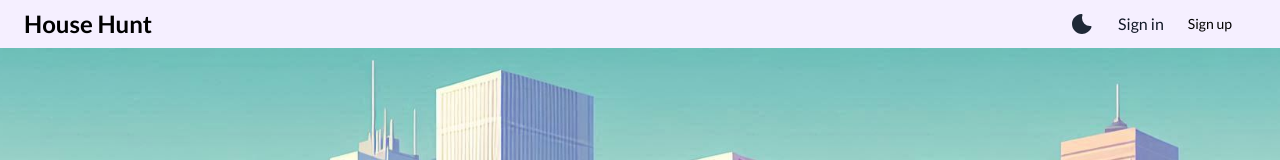
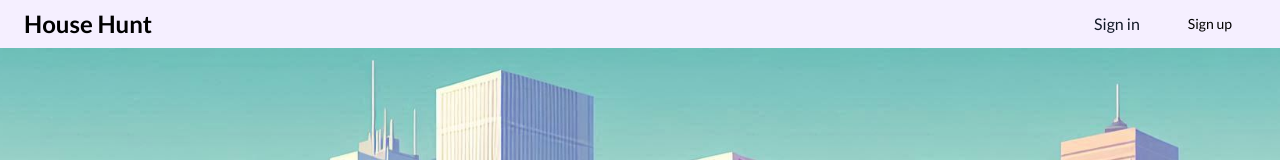
Before and after one commit to Houstin0/project-Real_estate-fullStack, a React (Vite) app in the folder client/: page / in a window 1280 px wide. Shown: the top 160 px of the page. Built offline with nearby package versions, Linux system fonts and the light colour scheme.

Commit message:
moved toggle darkmode button

```diff
--- a/client/src/components/Navbar.jsx
+++ b/client/src/components/Navbar.jsx
@@ -122,51 +122,6 @@ function Navbar() {
         </a>
 
         <div className="flex items-center md:order-2 space-x-3 md:space-x-0 rtl:space-x-reverse">
-          {/* Dark mode toggle button */}
-          <button
-            id="theme-toggle"
-            type="button"
-            onClick={toggleDarkMode}
-            className="text-xl text-gray-500 dark:text-gray-400 lg:hover:bg-gray-200 lg:dark:hover:bg-gray-700 rounded-lg p-2 mx-4"
-          >
-            <svg
-              className="w-6 h-6 text-gray-800 dark:text-white"
-              id="theme-toggle-dark-icon"
-              aria-hidden="true"
-              xmlns="http://www.w3.org/2000/svg"
-              width="24"
-              height="24"
-              fill="currentColor"
-              viewBox="0 0 24 24"
-            >
-              <path
-                fillRule="evenodd"
-                d="M11.675 2.015a.998.998 0 0 0-.403.011C6.09 2.4 2 6.722 2 12c0 5.523 4.477 10 10 10 4.356 0 8.058-2.784 9.43-6.667a1 1 0 0 0-1.02-1.33c-.08.006-.105.005-.127.005h-.001l-.028-.002A5.227 5.227 0 0 0 20 14a8 8 0 0 1-8-8c0-.952.121-1.752.404-2.558a.996.996 0 0 0 .096-.428V3a1 1 0 0 0-.825-.985Z"
-                clipRule="evenodd"
-              />
-            </svg>
-
-
-            <svg
-              className="w-6 h-6 text-gray-800 dark:text-white"
-              id="theme-toggle-light-icon"
-              aria-hidden="true"
-              xmlns="http://www.w3.org/2000/svg"
-              width="24"
-              height="24"
-              fill="none"
-              viewBox="0 0 24 24"
-            >
-              <path
-                stroke="currentColor"
-                strokeLinecap="round"
-                strokeLinejoin="round"
-                strokeWidth="2"
-                d="M12 5V3m0 18v-2M7.05 7.05 5.636 5.636m12.728 12.728L16.95 16.95M5 12H3m18 0h-2M7.05 16.95l-1.414 1.414M18.364 5.636 16.95 7.05M16 12a4 4 0 1 1-8 0 4 4 0 0 1 8 0Z"
-              />
-            </svg>
-          </button>
-
           {/* User menu */}
           {currentUser ? (
             <div>
@@ -186,12 +141,7 @@ function Navbar() {
               {/* Dropdown menu */}
               {userDropdownVisible && (
                 <div className="z-50 m-4 text-base list-none bg-white divide-y divide-gray-100 rounded-lg shadow dark:bg-gray-700 dark:divide-gray-600 absolute right-0">
-
-
-
-
                   <ul className="py-2" aria-labelledby="user-menu-button">
-
                     <li>
                       <Link
                         to="/profile"
@@ -204,6 +154,56 @@ function Navbar() {
                           {currentUser.email}
                         </span>
                       </Link>
+                    </li>
+
+                    <li>
+                      {/* Dark mode toggle button */}
+                      <button
+                        onClick={toggleDarkMode}
+                        className="block w-full text-left px-4 py-2 text-sm text-gray-700 rounded-lg hover:bg-gray-100 dark:hover:bg-gray-600 dark:text-gray-200 dark:hover:text-white"
+                      >
+                        {/* Moon icon for dark mode */}
+                        <svg
+                          className={`w-6 h-6 mr-2 text-gray-800 dark:text-white ${
+                            isDarkMode ? "hidden" : "inline-block"
+                          }`}
+                          id="theme-toggle-dark-icon"
+                          aria-hidden="true"
+                          xmlns="http://www.w3.org/2000/svg"
+                          width="24"
+                          height="24"
+                          fill="currentColor"
+                          viewBox="0 0 24 24"
+                        >
+                          <path
+                            fillRule="evenodd"
+                            d="M11.675 2.015a.998.998 0 0 0-.403.011C6.09 2.4 2 6.722 2 12c0 5.523 4.477 10 10 10 4.356 0 8.058-2.784 9.43-6.667a1 1 0 0 0-1.02-1.33c-.08.006-.105.005-.127.005h-.001l-.028-.002A5.227 5.227 0 0 0 20 14a8 8 0 0 1-8-8c0-.952.121-1.752.404-2.558a.996.996 0 0 0 .096-.428V3a1 1 0 0 0-.825-.985Z"
+                            clipRule="evenodd"
+                          />
+                        </svg>
+                        {/* Sun icon for light mode */}
+                        <svg
+                          className={`w-6 h-6 mr-2 text-gray-800 dark:text-white ${
+                            isDarkMode ? "inline-block" : "hidden"
+                          }`}
+                          id="theme-toggle-light-icon"
+                          aria-hidden="true"
+                          xmlns="http://www.w3.org/2000/svg"
+                          width="24"
+                          height="24"
+                          fill="none"
+                          viewBox="0 0 24 24"
+                        >
+                          <path
+                            stroke="currentColor"
+                            strokeLinecap="round"
+                            strokeLinejoin="round"
+                            strokeWidth="2"
+                            d="M12 5V3m0 18v-2M7.05 7.05 5.636 5.636m12.728 12.728L16.95 16.95M5 12H3m18 0h-2M7.05 16.95l-1.414 1.414M18.364 5.636 16.95 7.05M16 12a4 4 0 1 1-8 0 4 4 0 0 1 8 0Z"
+                          />
+                        </svg>
+                        {isDarkMode ? "Light Mode" : "Dark Mode"}
+                      </button>
                     </li>
 
                     <li>
```
Lines whose indentation alone changed are shown as unchanged.
